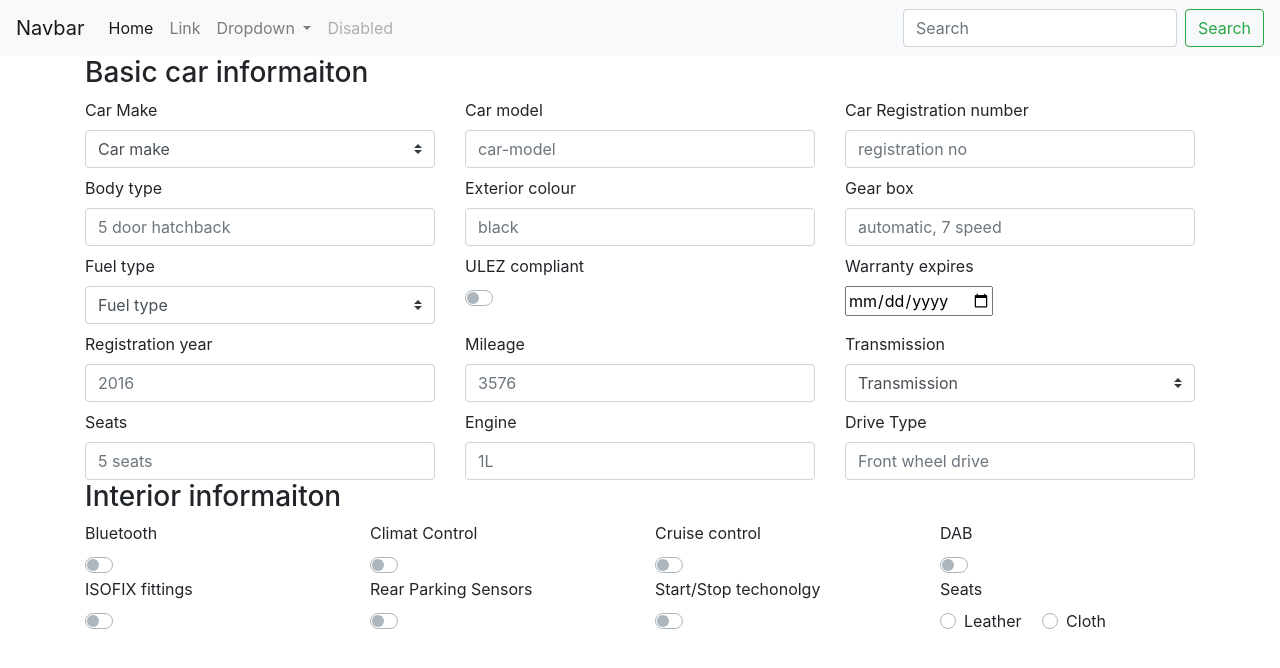
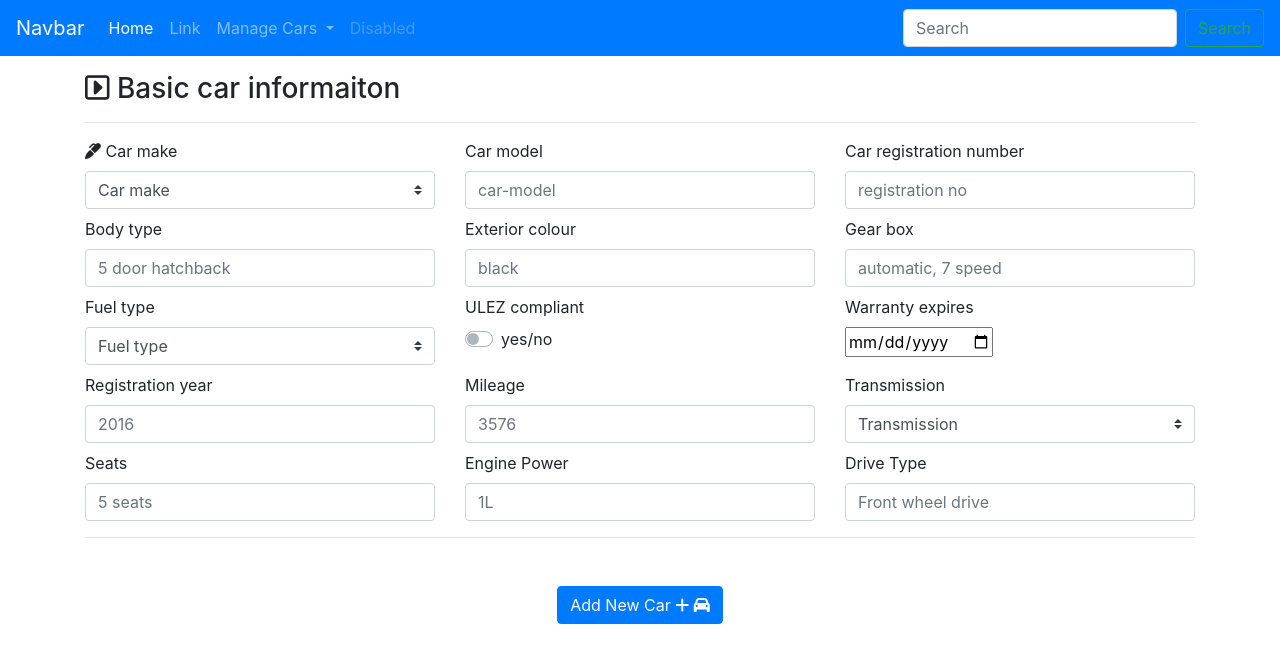
Before and after one commit to ashur-k/CI-MS3-Car-Showroom, a Flask app: page /add_new_car in a window 1280 px wide. Shown: the top 668 px of the page. Run offline with Flask 2, Linux system fonts and the light colour scheme; data that the repository does not hold is empty; some libraries are stand-ins or nearby versions.

Commit message:
HTML insert data form created backend&frontend is working

```diff
--- a/app.py
+++ b/app.py
@@ -1,7 +1,7 @@
 import os
 if os.path.exists('env.py'):
     import env
-from flask import Flask, render_template, redirect, request, url_for
+from flask import Flask, render_template, redirect, request, url_for, flash
 from flask_pymongo import PyMongo
 from bson.objectid import ObjectId
 
@@ -33,7 +33,50 @@ def index():
 @app.route('/add_new_car')
 def add_new_car():
     car_makers = cars_make.find()
-    return render_template('add_new_car.html', car_makers=car_makers)
+    car_models = cars_model.find()
+    return render_template('add_new_car.html', car_makers=car_makers, car_models=car_models)
+
+
+@app.route('/add_car', methods=['POST'])
+def add_car():
+    add_car = mongo.db.basic_car_information
+    add_car.insert_one(request.form.to_dict())
+    flash("Thanks, new car added to registration number {}.".format(
+        request.form["reg_num"]))
+
+    return redirect(url_for("add_new_car"))
+
+
+@app.route('/add_car_company')
+def add_car_company():
+    car_makers = cars_make.find()
+    return render_template('add_new_car_company.html', car_makers=car_makers)
+
+
+@app.route('/add_company', methods=['POST', 'GET'])
+def add_company():
+    if request.method == 'POST':
+        existing_company = cars_make.find_one({'car_make': request.form['car_make']})
+
+        if existing_company is None:
+            cars_make.insert_one(request.form.to_dict())
+            flash(u"Thanks, {} car make is successfully added to cars sales showroom database.".format(request.form["car_make"]), 'make_error')
+            return redirect(url_for("add_car_company"))
+        flash(u'We already have dealership in database', 'make_error')
+    return redirect(url_for('add_car_company'))
+
+
+@app.route('/add_model', methods=['POST', 'GET'])
+def add_model():
+    if request.method == 'POST':
+        existing_model = cars_model.find_one({'car_model': request.form['car_model']})
+
+        if existing_model is None:
+            cars_model.insert_one(request.form.to_dict())
+            flash(u"Thanks, {} car model is successfully added to cars sales showroom database.".format(request.form["car_model"]), 'model_error')
+            return redirect(url_for("add_car_company"))
+        flash(u'We already have model in database', 'model_error')
+    return redirect(url_for('add_car_company'))
 
 
 @app.route('/view_car/<car_registration>')
--- a/templates/add_new_car.html
+++ b/templates/add_new_car.html
@@ -2,167 +2,123 @@
 {% block content %}
 <!--Car Basic information-->
 <div class="container">
-<h3>Basic car informaiton</h3>
-<form>
+<h3 class="mt-3"><i class="far fa-caret-square-right"></i> Basic car informaiton </h3><hr>
+<form action="{{ url_for('add_car') }}" name="add_new_car" id="add_new_car" method="POST">
   <div class="row mt-2">
     <div class="col-sm-4">
-       <label for="car-make">Car Make</label>
-      <select class="custom-select" id="car_make" required>
+       <label for="car-make"><i class="fas fa-marker"></i> Car make</label>
+      <select class="custom-select" id="car_make" name="car_make" required>
         <option selected disabled value="">Car make</option>
         {% for makers in car_makers %}
-        <option>{{ makers.car_make }}</option>
+        <option value="{{ makers.car_make }}">{{ makers.car_make }}</option>
         {%  endfor %}
       </select>
     </div>
     <div class="col-sm-4">
     <label for="car-model">Car model</label>
-      <input type="text" class="form-control" placeholder="car-model">
+      <input type="text" id="car_model" name="car_model" class="form-control" placeholder="car-model">
     </div>
       <div class="col-sm-4">
-      <label for="validationCustom04">Car Registration number</label>
-      <input type="text" class="form-control" placeholder="registration no">
+      <label for="reg_num">Car registration number</label>
+      <input type="text" id="reg_num" name="reg_num" class="form-control" placeholder="registration no">
     </div>
   </div>
+
   <div class="row mt-2">
   <div class="col-sm-4">
-    <label for="car-model">Body type</label>
-      <input type="text" class="form-control" placeholder="5 door hatchback">
+    <label for="body_type">Body type</label>
+      <input type="text" id="body_type" name="body_type" class="form-control" placeholder="5 door hatchback">
   </div>
   <div class="col-sm-4">
-    <label for="car-model">Exterior colour</label>
-      <input type="text" class="form-control" placeholder="black">
+    <label for="exterior_colour">Exterior colour</label>
+      <input type="text" id="exterior_colour" name="exterior_colour" class="form-control" placeholder="black">
   </div>
   <div class="col-sm-4">
-    <label for="car-model">Gear box</label>
-      <input type="text" class="form-control" placeholder="automatic, 7 speed">
+    <label for="gear_box">Gear box</label>
+      <input type="text" id="gear_box" name="gear_box" class="form-control" placeholder="automatic, 7 speed">
   </div>
   </div>
+
   <div class="row mt-2">
   <div class="col-sm-4">
-  <label for="car-model">Fuel type</label>
-       <select class="custom-select" id="fuel_type" required>
+  <label for="fuel_type">Fuel type</label>
+       <select class="custom-select" id="fuel_type" name="fuel_type" required>
         <option selected disabled value="">Fuel type</option>
-        <option>Petrol</option>
-        <option>Deisel</option>
-       <option>Gas</option>
-        <option>Electric</option>
-        <option>Hybird</option>
+        <option value="petrol">Petrol</option>
+        <option value="deisel">Deisel</option>
+        <option value="gas">Gas</option>
+        <option value="electric">Electric</option>
+        <option value="hybird">Hybird</option>
       </select>
 
   </div>
   <div class="col-sm-4">
-    <label for="car-model">ULEZ compliant</label>
-       <div class="custom-control custom-switch">
-  <input type="checkbox" class="custom-control-input" id="customSwitch1">
-  <label class="custom-control-label" for="customSwitch1"></label>
-</div>
+    <label>ULEZ compliant</label>
+    <div class="custom-control custom-switch">
+        <input type="checkbox" class="custom-control-input" name="is_ULEZ_compliant" id="is_ULEZ_compliant">
+        <label class="custom-control-label" for="is_ULEZ_compliant">yes/no</label>
+    </div>
   </div>
   <div class="col-sm-4">
-     <label for="car-model">Warranty expires</label><br>
-      <input type="date" id="expiry_date" name="expiry_date">
+     <label for="warranty_expire_date">Warranty expires</label><br>
+      <input type="date" id="warranty_expire_date" name="warranty_expire_date">
   </div>
   </div>
+
   <div class="row mt-2">
   <div class="col-sm-4">
-  <label for="car-model">Registration year</label>
-      <input type="text" class="form-control" placeholder="2016">
+  <label for="registration_year">Registration year</label>
+      <input type="text" id="registration_year" name="registration_year" class="form-control" placeholder="2016">
 
   </div>
   <div class="col-sm-4">
-    <label for="car-model">Mileage</label>
-      <input type="text" class="form-control" placeholder="3576">
+    <label for="mileage">Mileage</label>
+      <input type="text" id="mileage" name="mileage" class="form-control" placeholder="3576">
   </div>
   <div class="col-sm-4">
-     <label for="car-model">Transmission</label><br>
-        <select class="custom-select" id="transmisson" required>
+     <label for="transmisson">Transmission</label><br>
+        <select class="custom-select" id="transmisson" name="transmisson" required>
         <option selected disabled value="">Transmission</option>
-        <option>manual</option>
-        <option>automatic</option>
+        <option value="manual">manual</option>
+        <option value="automatic">automatic</option>
 
       </select>
   </div>
   </div>
+
   <div class="row mt-2">
   <div class="col-sm-4">
-  <label for="car-model">Seats</label>
-      <input type="text" class="form-control" placeholder="5 seats">
+  <label for="seats">Seats</label>
+      <input type="text" id="seats" name="seats" class="form-control" placeholder="5 seats">
 
   </div>
   <div class="col-sm-4">
-    <label for="car-model">Engine</label>
-      <input type="text" class="form-control" placeholder="1L">
+    <label for="engine_power">Engine Power</label>
+      <input type="text" id="engine_power" name="engine_power" class="form-control" placeholder="1L">
   </div>
   <div class="col-sm-4">
-     <label for="car-model">Drive Type</label><br>
-       <input type="text" class="form-control" placeholder="Front wheel drive">
+     <label for="drive_type">Drive Type</label><br>
+       <input type="text" id="drive_type" name="drive_type" class="form-control" placeholder="Front wheel drive">
   </div>
   </div>
-  <h3>Interior informaiton</h3>
-  <div class="row">
-  <div class="col-sm-3">
-    <label for="car-model">Bluetooth</label>
-       <div class="custom-control custom-switch">
-            <input type="checkbox" class="custom-control-input" id="bluetooth">
-            <label class="custom-control-label" for="bluetooth"></label>
-        </div>
+   <hr>
+  <div class="row mt-5">
+  <div class="col-sm-12 text-center">
+    <button class="btn btn-primary" type="submit">
+      Add New Car <i class="fas fa-plus"></i> <i class="fas fa-car"></i>
+        </button>
   </div>
-  <div class="col-sm-3">
-  <label for="car-model">Climat Control</label>
-       <div class="custom-control custom-switch">
-  <input type="checkbox" class="custom-control-input" id="climate_control">
-  <label class="custom-control-label" for="climate_control"></label>
+
   </div>
-  </div>
-   <div class="col-sm-3">
-  <label for="car-model">Cruise control</label>
-       <div class="custom-control custom-switch">
-  <input type="checkbox" class="custom-control-input" id="cruise_control">
-  <label class="custom-control-label" for="cruise_control"></label>
-  </div>
-  </div>
-  <div class="col-sm-3">
-  <label for="car-model">DAB</label>
-       <div class="custom-control custom-switch">
-  <input type="checkbox" class="custom-control-input" id="dab">
-  <label class="custom-control-label" for="dab"></label>
-  </div>
-  </div>
-  </div>
-  <div class="row">
-  <div class="col-sm-3">
-    <label for="car-model">ISOFIX fittings</label>
-       <div class="custom-control custom-switch">
-            <input type="checkbox" class="custom-control-input" id="isofix">
-            <label class="custom-control-label" for="isofix"></label>
-        </div>
-  </div>
-  <div class="col-sm-3">
-  <label for="car-model">Rear Parking Sensors</label>
-       <div class="custom-control custom-switch">
-  <input type="checkbox" class="custom-control-input" id="rear_parking_sensors">
-  <label class="custom-control-label" for="climate_control"></label>
-  </div>
-  </div>
-   <div class="col-sm-3">
-  <label for="car-model">Start/Stop techonolgy</label>
-       <div class="custom-control custom-switch">
-  <input type="checkbox" class="custom-control-input" id="start_stop_technology">
-  <label class="custom-control-label" for="start_stop_technology"></label>
-  </div>
-  </div>
-  <div class="col-sm-3">
-  <label for="car-model">Seats</label><br>
-       <div class="custom-control custom-radio custom-control-inline">
-  <input type="radio" id="customRadioInline1" name="customRadioInline1" class="custom-control-input">
-  <label class="custom-control-label" for="customRadioInline1">Leather</label>
-</div>
-<div class="custom-control custom-radio custom-control-inline">
-  <input type="radio" id="customRadioInline2" name="customRadioInline1" class="custom-control-input">
-  <label class="custom-control-label" for="customRadioInline2">Cloth</label>
-</div>
-  </div>
-  </div>
+
 </form>
+ {% with messages = get_flashed_messages() %}
+    {% if messages %}
+        {% for message in messages %}
+            <h3>{{ message }}</h3>
+        {% endfor %}
+    {% endif %}
+{% endwith %}
 </div>
 
 {%endblock%}
--- a/templates/base.html
+++ b/templates/base.html
@@ -4,7 +4,8 @@
     <!-- Required meta tags -->
     <meta charset="utf-8">
     <meta name="viewport" content="width=device-width, initial-scale=1, shrink-to-fit=no">
-
+    <!-- Font Awsome -->
+    <script src="https://kit.fontawesome.com/60ca92335a.js" crossorigin="anonymous"></script>
     <!-- Bootstrap CSS -->
     <link rel="stylesheet" href="https://stackpath.bootstrapcdn.com/bootstrap/4.5.0/css/bootstrap.min.css" integrity="sha384-9aIt2nRpC12Uk9gS9baDl411NQApFmC26EwAOH8WgZl5MYYxFfc+NcPb1dKGj7Sk" crossorigin="anonymous">
     <link rel="stylesheet" href="{{url_for('static', filename='css/style.css')}}">
@@ -12,7 +13,7 @@
   </head>
   <body>
     <header>
-    <nav class="navbar navbar-expand-lg navbar-light bg-light">
+    <nav class="navbar navbar-expand-lg navbar-dark bg-primary">
   <a class="navbar-brand" href="#">Navbar</a>
   <button class="navbar-toggler" type="button" data-toggle="collapse" data-target="#navbarSupportedContent" aria-controls="navbarSupportedContent" aria-expanded="false" aria-label="Toggle navigation">
     <span class="navbar-toggler-icon"></span>
@@ -27,10 +28,10 @@
         <a class="nav-link" href="#">Link</a>
       </li>
       <li class="nav-item dropdown">
-        <a class="nav-link dropdown-toggle" href="#" id="navbarDropdown" role="button" data-toggle="dropdown" aria-haspopup="true" aria-expanded="false">
-          Dropdown
+        <a class="nav-link dropdown-toggle" href="#" id="navbarDropdown" role="button" data-toggle="dropdown" aria-haspopup="true" aria-expanded="false">Manage Cars
         </a>
         <div class="dropdown-menu" aria-labelledby="navbarDropdown">
+        <a class="dropdown-item" href="{{url_for('add_car_company')}}">Add New Car Company</a>
           <a class="dropdown-item" href="{{url_for('add_new_car')}}">Add New Car</a>
           <a class="dropdown-item" href="#">Another action</a>
           <div class="dropdown-divider"></div>
```
Also changed, not shown: templates/add_new_car_company.html (added, +78 -0 lines), templates/trial.html (+66 -0 lines).
